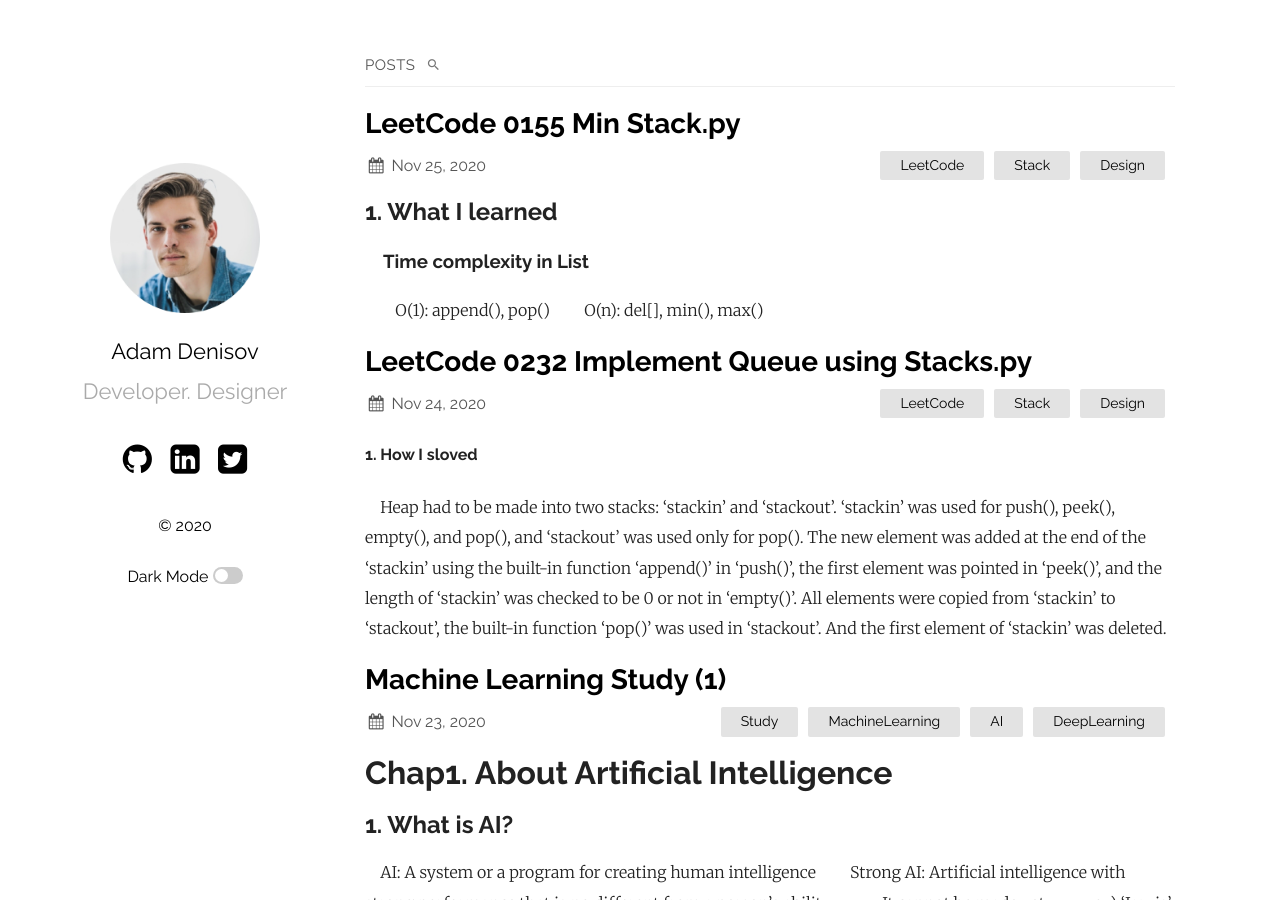
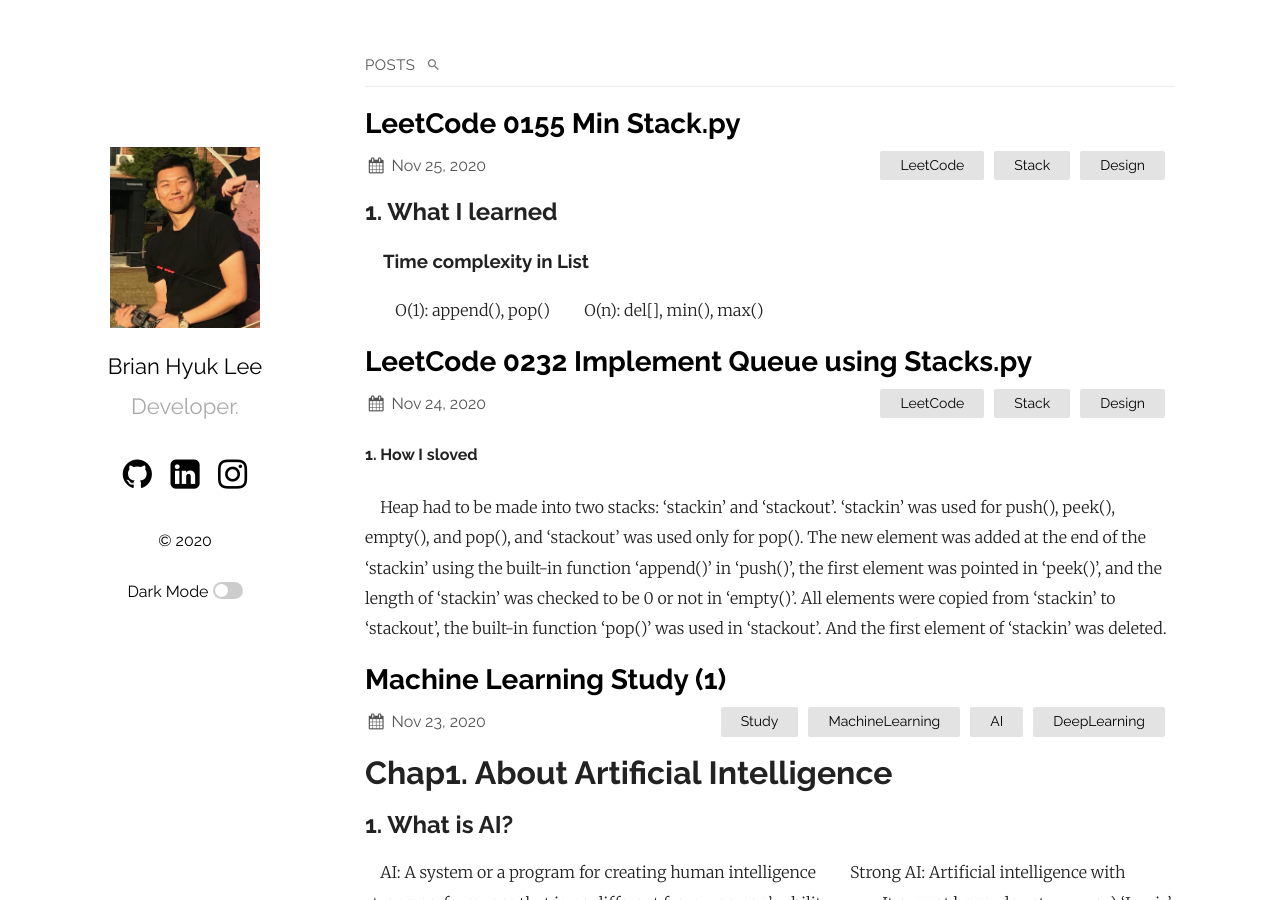
Before and after one commit to dlgur1994/dlgur1994.github.io, a Jekyll site: the page built from index.md, in a window 1280 px wide and 900 px high. Built offline with Jekyll 4.4.1, drawn with Linux system fonts in a browser that asks for light colours.

Commit message:
config changed

```diff
--- a/_config.yml
+++ b/_config.yml
@@ -1,6 +1,6 @@
-title: Your awesome title
-author: GitHub User
-email: your-email@domain.com
+title: Brian Hyuk Lee
+author: Brian
+email: sydbne17@gmail.com
 description: > # this means to ignore newlines until "show_exerpts:"
   Write an awesome description for your new site here. You can edit this
   line in _config.yml. It will appear in your document head meta (for
@@ -12,8 +12,8 @@
 sass:
   sass_dir: _sass
 plainwhite:
-  name: Adam Denisov
-  tagline: Developer. Designer
+  name: Brian Hyuk Lee
+  tagline: Developer.
   date_format: "%b %-d, %Y"
   sitemap: true # set to true to generate sitemap.xml content
   search: true # set to true to enable searchbar
@@ -26,20 +26,18 @@
     - post
   # generate social links in footer
   social_links:
-    twitter: samarsault
-    github:  samarsault
-    linkedIn: in/samarsault
+    github:  dlgur1994
+    linkedIn: in/brian-hyuk-lee-
+    instagram: hyuk.b.l17
     #rss: rss
     #dribbble: jekyll
     #flickr:   jekyll
-    #instagram: jekyll
     #pinterest: jekyll
     #youtube: jekyll
     #facebook: jekyll
     #soundcloud: jekyll
     #telegram: jekyll
     #gitlab: jekyll
-
     # Mastodon instances
     # mastodon:
     # - username: jekyll
@@ -47,9 +45,8 @@
     # - username: jekyll2
     #   instance: example.com
 
-# If you want to link only specific pages in your header, uncomment
 # this and add the path to the pages in order as they should show up
-#header_pages:
+# header_pages:
 # - about.md
 
 # Build settings
```
Also changed, not shown: assets/portfolio.png, dark.png (deleted), screenshot.png (deleted).
